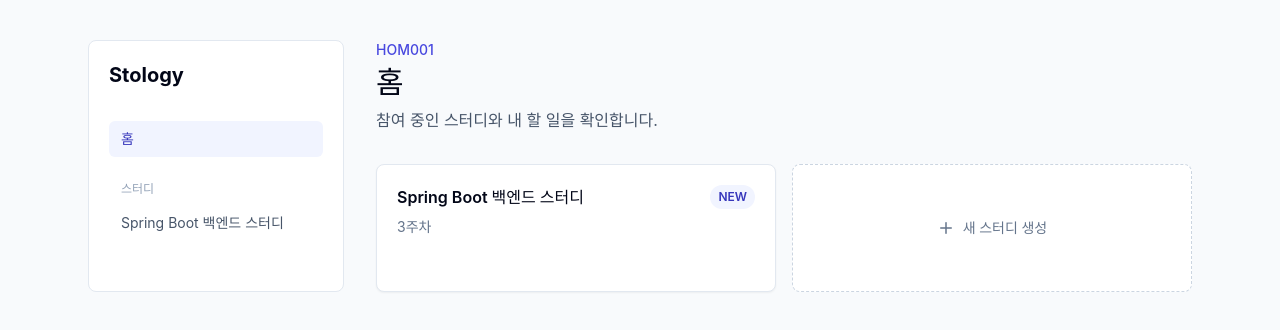
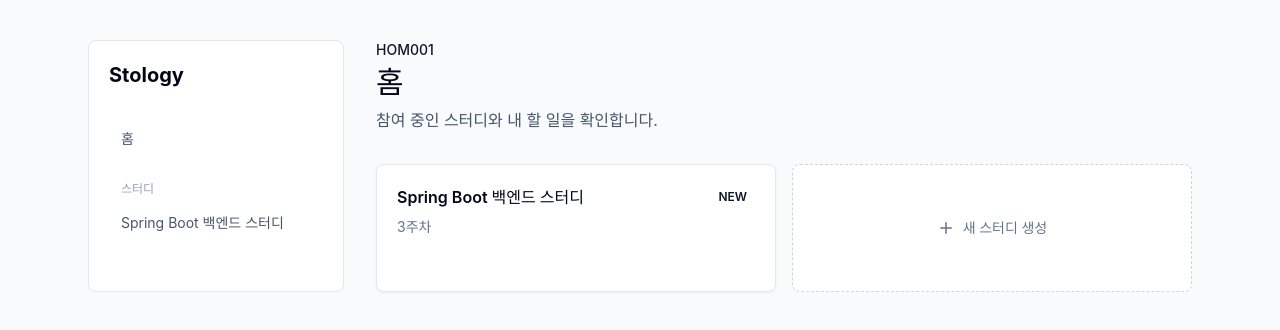
Before and after one commit to Stology/FE, a React (Vite) app: page / in a window 1280 px wide. Shown: the top 330 px of the page. Built offline with nearby package versions, Linux system fonts and the light colour scheme.

Commit message:
docs: 디자인 토큰 정리 (#5)

```diff
--- a/tailwind.config.ts
+++ b/tailwind.config.ts
@@ -6,15 +6,34 @@ const config: Config = {
     extend: {
       colors: {
         stology: {
-          50: '#f1f4ff',
-          100: '#e3e8ff',
-          500: '#5b5cf6',
-          600: '#4848df',
-          700: '#3737bc',
+          'deep-navy': '#0A192F',
+          'royal-blue': '#1E3A8A',
+          'electric-blue': '#3B82F6',
+          'light-blue': '#93C5FD',
+          'off-white': '#F8FAFC',
+          'border-light': '#E5E7EB',
+          'text-dark': '#1F2937',
+          'text-light': '#6B7280',
+          'approve-bg': '#ECFDF5',
+          approve: '#10B981',
+          'reject-bg': '#FEF2F2',
+          reject: '#EF4444',
+          pending: '#D1D5DB',
         },
       },
       fontFamily: {
-        sans: ['Inter', 'Pretendard', 'ui-sans-serif', 'system-ui', 'sans-serif'],
+        sans: ['Inter', 'Noto Sans KR', 'Pretendard', 'ui-sans-serif', 'system-ui', 'sans-serif'],
+        kr: ['Noto Sans KR', 'Pretendard', 'ui-sans-serif', 'system-ui', 'sans-serif'],
+      },
+      fontSize: {
+        'display-1': ['36px', { lineHeight: '54px', fontWeight: '700' }],
+        'heading-1': ['20px', { lineHeight: '28px', fontWeight: '700' }],
+        'heading-2': ['16px', { lineHeight: '24px', fontWeight: '700' }],
+        'title-1': ['16px', { lineHeight: '19.2px', fontWeight: '700' }],
+        label: ['14px', { lineHeight: '20px', fontWeight: '600' }],
+        body: ['14px', { lineHeight: '20px', fontWeight: '500' }],
+        caption: ['13px', { lineHeight: '18px', fontWeight: '400' }],
+        'sidebar-section': ['11px', { lineHeight: '13px', fontWeight: '500' }],
       },
     },
   },
```
Also changed, not shown: 1 other file (tests, documents, lock files or other folders).
